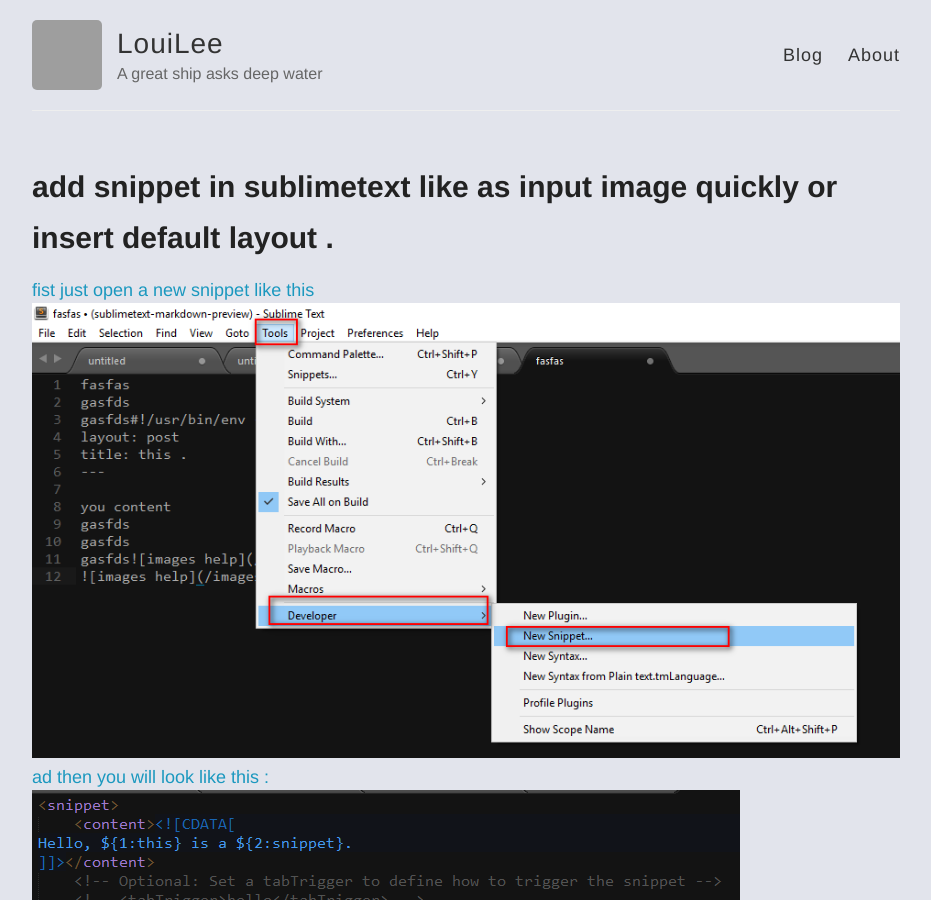
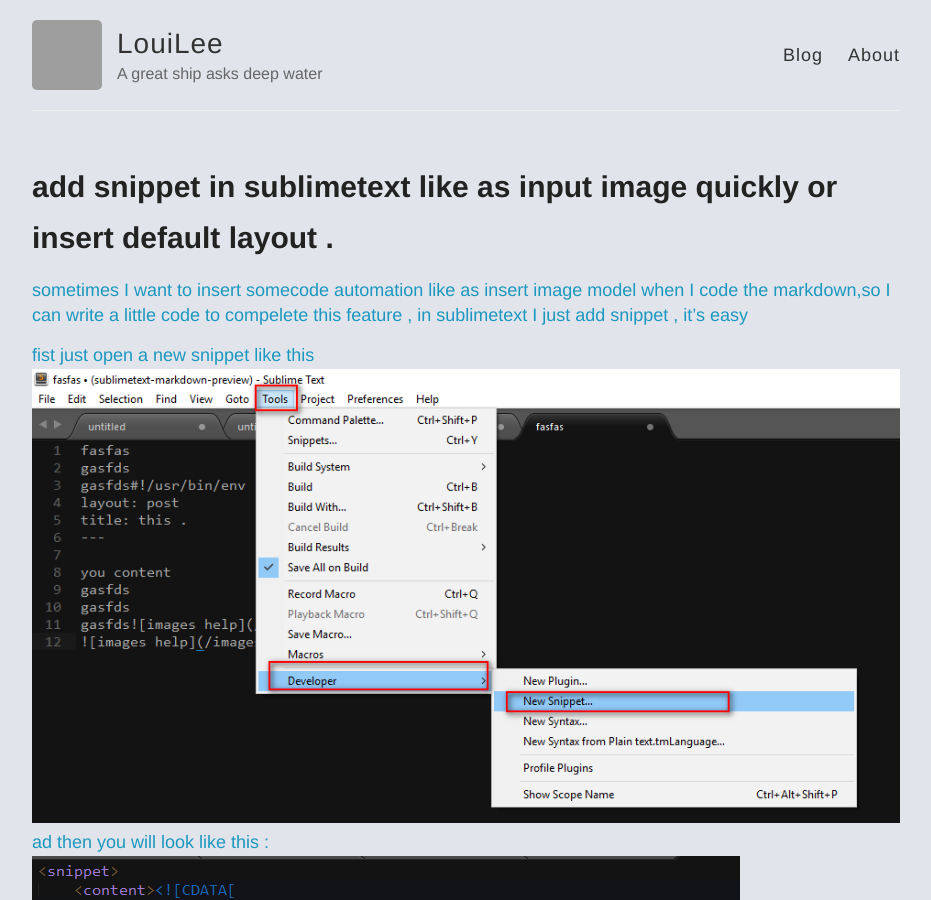
Before and after one commit to 7568/7568.github.io, a Jekyll site: the page built from _posts/2017-05/2017-05-06-add snippetinsublimetext.md, in a window 1280 px wide and 900 px high. Shown: the whole window, without its empty margins (174-1105 px from the left). Built offline with Jekyll 4.4.1, drawn with Linux system fonts in a browser that asks for light colours; grey boxes are pictures that could not be loaded.

Commit message:
add something

```diff
--- a/_posts/2017-05/2017-05-06-add snippetinsublimetext.md
+++ b/_posts/2017-05/2017-05-06-add snippetinsublimetext.md
@@ -2,6 +2,8 @@
 layout: post
 title: add snippet in sublimetext like as input image quickly or insert default layout .
 ---
+
+sometimes I want to insert somecode automation like as insert image model when I code the markdown,so I can write a little code to compelete this feature , in sublimetext I just add snippet , it's easy
 
 fist just open a new snippet like this
  ![images help](/images/005.png)
```
